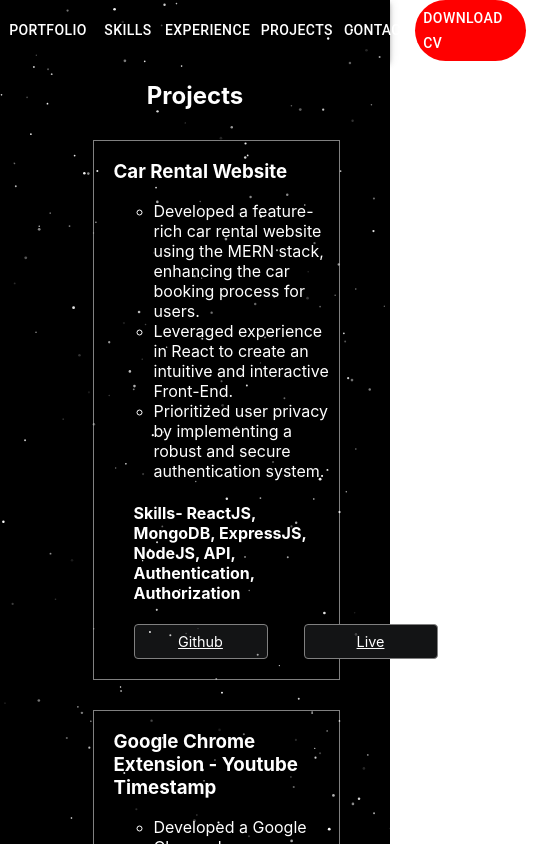
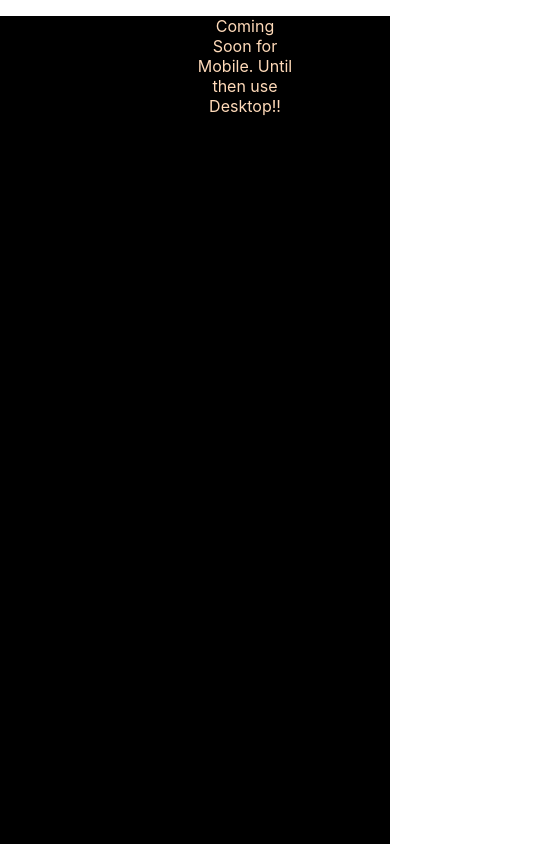
Before and after one commit to Harshil0309/portfolio, a React (Create React App) app: page /project in a window 390 px wide. Shown: the top 844 px of the page, 542 px wide, since content can reach past the window. Built offline with nearby package versions, Linux system fonts and the light colour scheme.

Commit message:
Error for Mobile devices

```diff
--- a/package.json
+++ b/package.json
@@ -17,6 +17,7 @@
     "react": "^18.2.0",
     "react-dom": "^18.2.0",
     "react-icons": "^5.0.1",
+    "react-responsive": "^9.0.2",
     "react-router": "^6.22.1",
     "react-router-dom": "^6.22.1",
     "react-scripts": "5.0.1",
--- a/src/App.js
+++ b/src/App.js
@@ -5,17 +5,18 @@ import Skills from "./pages/Skills/Skills";
 import Experience from "./pages/Experience/Experience";
 import Project from "./pages/Projects/Projects";
 import Links from "./pages/Links/Links";
+import Device from "./utils/Device";
 
 function App() {
   return (
     <div>
       <Router>
         <Routes>
-          <Route path="/" exact Component={Home} />
-          <Route path="/skills" exact Component={Skills} />
-          <Route path="/experience" exact Component={Experience} />
-          <Route path="/project" exact Component={Project} />
-          <Route path="/contact" exact Component={Links} />
+          <Route path="/" element={Device(Home)} />
+          <Route path="/skills" element={Device(Skills)} />
+          <Route path="/experience" element={Device(Experience)} />
+          <Route path="/project" element={Device(Project)} />
+          <Route path="/contact" element={Device(Links)} />
         </Routes>
       </Router>
     </div>
--- /dev/null
+++ b/src/utils/Device.css
@@ -0,0 +1,13 @@
+.main-page{
+    background-color: black;
+    min-height: 100vh;
+}
+
+.error{
+    /* border: 1px solid red; */
+    color: peachpuff;
+    width: 100px;
+    text-align: center;
+    /* margin-top: 50%; */
+    margin-left: 50%;
+}
--- /dev/null
+++ b/src/utils/Device.js
@@ -0,0 +1,20 @@
+import { useMediaQuery } from "react-responsive";
+import "./Device.css";
+const Device = (Home) => {
+  const Mobile = useMediaQuery({
+    query: "(max-width:900px)",
+  });
+
+  if (Mobile) {
+    return (
+      <div className="main-page">
+        <p className="error">
+          Coming Soon for Mobile. Until then use Desktop!!
+        </p>
+      </div>
+    );
+  }
+  return <Home />;
+};
+
+export default Device;
```
Also changed, not shown: 1 other file (tests, documents, lock files or other folders).
